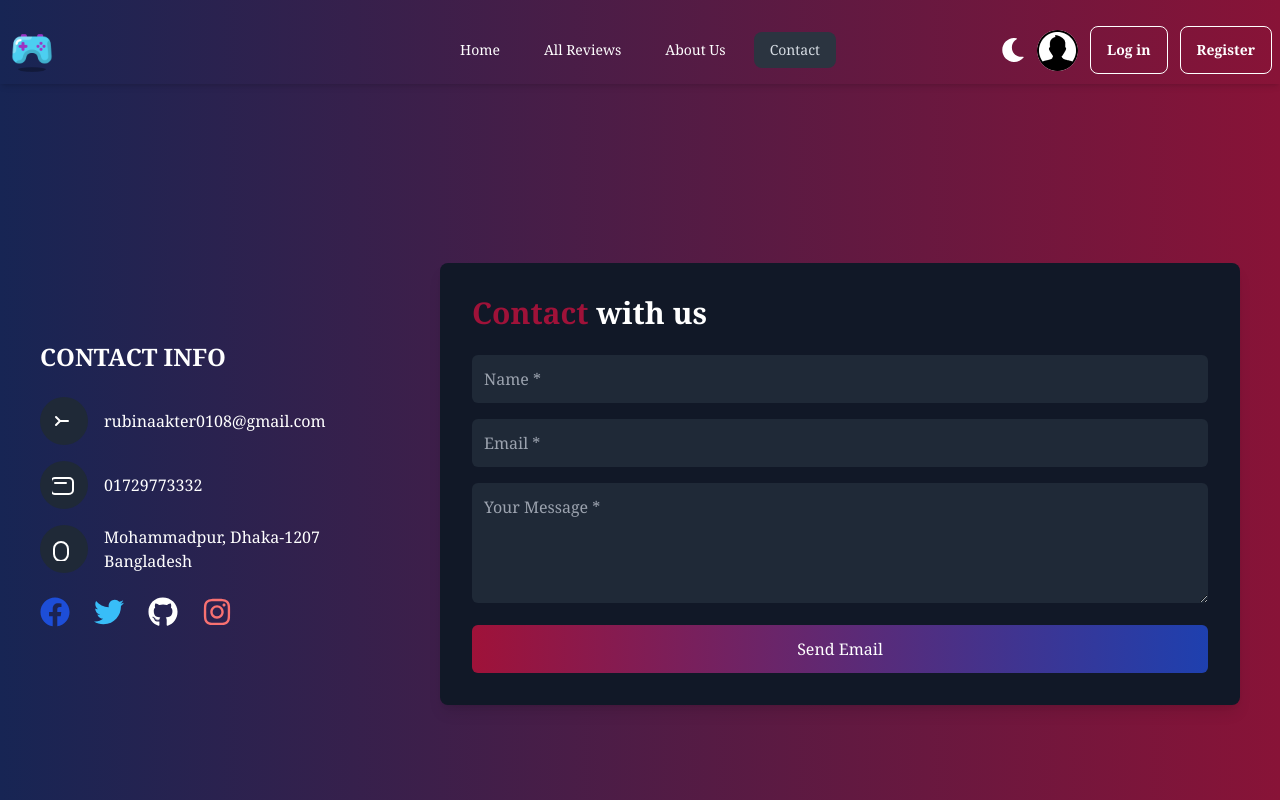
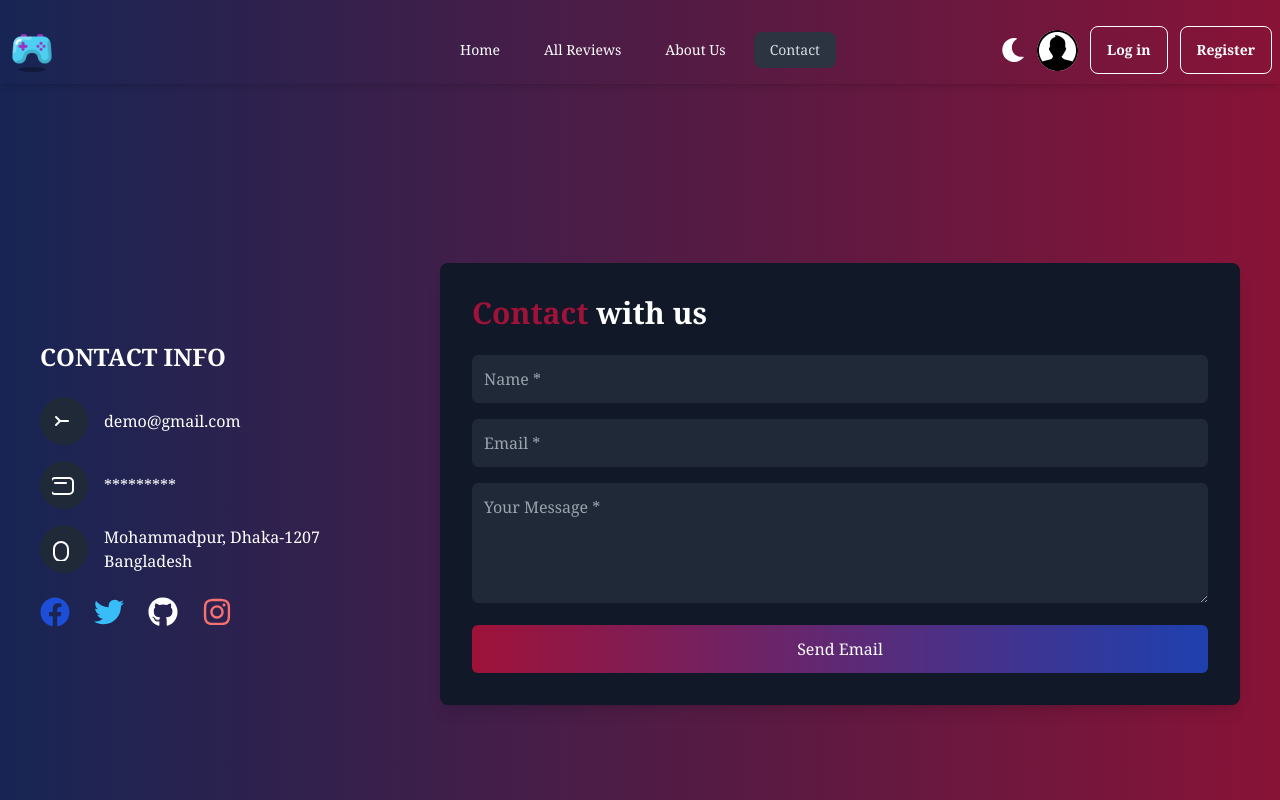
Before and after one commit to rubina02akter/Chill-Gamer-Client-Side, a React (Vite) app: page /contact in a window 1280 px wide. Shown: the top 800 px of the page. Built offline with nearby package versions, Linux system fonts and the light colour scheme; no server answers.

Commit message:
remove contact

```diff
--- a/src/Pages/Contact.jsx
+++ b/src/Pages/Contact.jsx
@@ -59,7 +59,7 @@ const Contact = () => {
               </svg>
             </div>
             <div>
-              <p>rubinaakter0108@gmail.com</p>
+              <p>demo@gmail.com</p>
             </div>
           </div>
           {/* Phone */}
@@ -81,7 +81,7 @@ const Contact = () => {
               </svg>
             </div>
             <div>
-              <p>01729773332</p>
+              <p>*********</p>
             </div>
           </div>
           {/* Location */}
@@ -113,21 +113,21 @@ const Contact = () => {
           <a
             target="_blank"
             rel="noopener noreferrer"
-            href="https://www.facebook.com/sh.rubina?mibextid=ZbWKwL"
+            href=""
           >
             <FaFacebook className="text-3xl text-blue-700 dark:text-blue-400" />
           </a>
           <a
             target="_blank"
             rel="noopener noreferrer"
-            href="https://x.com/rubinaakter4321"
+            href=""
           >
             <FaTwitter className="text-3xl text-sky-400 dark:text-sky-200" />
           </a>
           <a
             target="_blank"
             rel="noopener noreferrer"
-            href="https://github.com/rubina02akter"
+            href=""
           >
             <FaGithub className="text-3xl dark:text-gray-100" />
           </a>
```
Also changed, not shown: src/firebase/firebase.init.js (+1 -6 lines).
